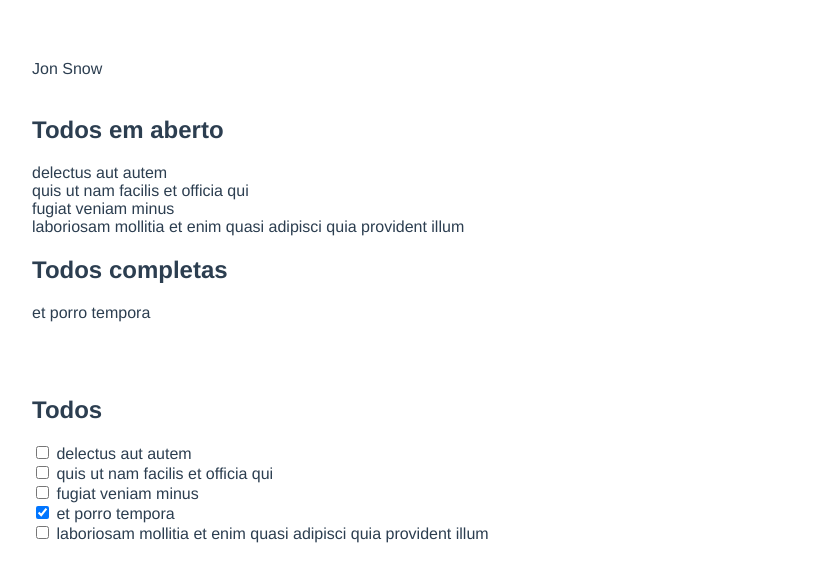
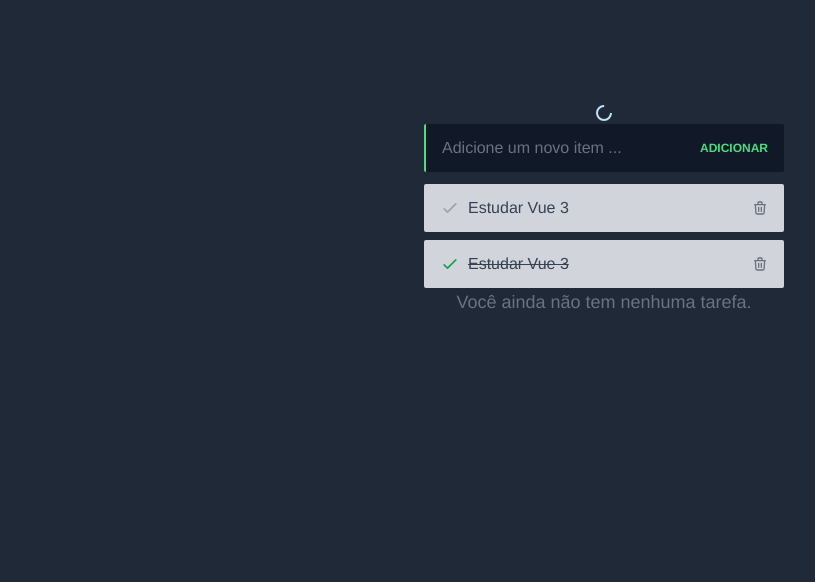
Before and after one commit to VictorDevRocha/Todo-List-Vue, a Vue app: page / in a window 1280 px wide. Shown: the top 582 px of the page, without its empty margins (36-851 px from the left). Built offline with nearby package versions, Linux system fonts and the light colour scheme.

Commit message:
Inicialização do projeto, baixado as dependencias do tailwind css, criação do layout

```diff
--- a/package.json
+++ b/package.json
@@ -8,7 +8,10 @@
     "lint": "vue-cli-service lint"
   },
   "dependencies": {
+    "autoprefixer": "^10.4.11",
     "core-js": "^3.8.3",
+    "postcss": "^8.4.16",
+    "tailwindcss": "^3.1.8",
     "vue": "^3.2.13"
   },
   "devDependencies": {
--- /dev/null
+++ b/postcss.config.js
@@ -0,0 +1,6 @@
+module.exports = {
+  plugins: {
+    tailwindcss: {},
+    autoprefixer: {},
+  }
+}
--- a/public/index.html
+++ b/public/index.html
@@ -1,17 +1,23 @@
 <!DOCTYPE html>
 <html lang="">
+
 <head>
   <meta charset="utf-8">
   <meta http-equiv="X-UA-Compatible" content="IE=edge">
   <meta name="viewport" content="width=device-width,initial-scale=1.0">
   <link rel="icon" href="<%= BASE_URL %>favicon.ico">
-    <title><%= htmlWebpackPlugin.options.title %></title>
+  <title>
+    <%= htmlWebpackPlugin.options.title %>
+  </title>
 </head>
-  <body>
+
+<body class="bg-gray-800">
   <noscript>
-      <strong>We're sorry but <%= htmlWebpackPlugin.options.title %> doesn't work properly without JavaScript enabled. Please enable it to continue.</strong>
+    <strong>We're sorry but <%= htmlWebpackPlugin.options.title %> doesn't work properly without JavaScript enabled.
+        Please enable it to continue.</strong>
   </noscript>
   <div id="app"></div>
   <!-- built files will be auto injected -->
 </body>
+
 </html>
--- a/src/App.vue
+++ b/src/App.vue
@@ -1,97 +1,167 @@
 <template>
-  <div>
-      {{ fullName }} <br> <br>
+  <!-- Content -->
+  <div class="px-3 py-10 md:px-10">
+    <div class="w-full sm:w-1/2 lg:w-1/3 mx-auto">
+      <!-- Todo spinner -->
+      <div class="text-center">
+        <img
+          src="@/assets/img/spinner.svg"
+          alt=""
+          class="inline-block w-5 h-5"
+        />
+      </div>
+      <!--/ Todo spinner -->
 
-      <h2>Todos em aberto</h2>
-      <div
-          v-for="todo in uncompletedTodos"
-          :key="todo.id"
+      <!-- Todo form -->
+      <form
+        class="flex items-center px-4 bg-gray-900 h-15 rounded-sm border-l-2 border-green-400 mb-3"
       >
-          {{ todo.title }}
+        <input
+          placeholder="Adicione um novo item ..."
+          type="text"
+          class="bg-gray-900 placeholder-gray-500 text-gray-500 font-light focus:outline-none block w-full appearance-none leading-normal py-3 pr-3"
+        />
+
+        <button
+          class="text-green-400 text-xs font-semibold focus:outline-none"
+          type="submit"
+        >
+          ADICIONAR
+        </button>
+      </form>
+      <!--/ Todo form -->
+
+      <!-- Todo items -->
+      <div class="space-y-2">
+        <div class="bg-gray-300 rounded-sm">
+          <div
+            class="flex items-center px-4 py-3 border-b border-gray-400 last:border-b-0"
+          >
+            <div class="flex items-center justify-center mr-2">
+              <button class="text-gray-400">
+                <svg
+                  class="w-5 h-5"
+                  fill="none"
+                  stroke="currentColor"
+                  viewBox="0 0 24 24"
+                  xmlns="http://www.w3.org/2000/svg"
+                >
+                  <path
+                    stroke-linecap="round"
+                    stroke-linejoin="round"
+                    stroke-width="2"
+                    d="M5 13l4 4L19 7"
+                  ></path>
+                </svg>
+              </button>
+            </div>
+
+            <div class="w-full">
+              <input
+                type="text"
+                placeholder="Digite a sua tarefa"
+                value="Estudar Vue 3"
+                class="bg-gray-300 placeholder-gray-500 text-gray-700 font-light focus:outline-none block w-full appearance-none leading-normal mr-3"
+              />
+            </div>
+
+            <div class="ml-auto flex items-center justify-center">
+              <button class="focus:outline-none">
+                <svg
+                  class="ml-3 h-4 w-4 text-gray-500"
+                  viewBox="0 0 24 24"
+                  fill="none"
+                  stroke="currentColor"
+                  xmlns="http://www.w3.org/2000/svg"
+                >
+                  <path
+                    d="M19 7L18.1327 19.1425C18.0579
+20.1891 17.187 21 16.1378 21H7.86224C6.81296 21 5.94208 20.1891 5.86732
+19.1425L5 7M10 11V17M14 11V17M15 7V4C15 3.44772 14.5523 3 14 3H10C9.44772
+3 9 3.44772 9 4V7M4 7H20"
+                    stroke-width="2"
+                    stroke-linecap="round"
+                    stroke-linejoin="round"
+                  />
+                </svg>
+              </button>
+            </div>
+          </div>
+        </div>
+
+        <div class="bg-gray-300 rounded-sm">
+          <div
+            class="flex items-center px-4 py-3 border-b border-gray-400 last:border-b-0"
+          >
+            <div class="flex items-center justify-center mr-2">
+              <button class="text-green-600">
+                <svg
+                  class="w-5 h-5"
+                  fill="none"
+                  stroke="currentColor"
+                  viewBox="0 0 24 24"
+                  xmlns="http://www.w3.org/2000/svg"
+                >
+                  <path
+                    stroke-linecap="round"
+                    stroke-linejoin="round"
+                    stroke-width="2"
+                    d="M5 13l4 4L19 7"
+                  ></path>
+                </svg>
+              </button>
+            </div>
+
+            <div class="w-full">
+              <input
+                type="text"
+                placeholder="Digite a sua tarefa"
+                value="Estudar Vue 3"
+                readonly
+                class="line-through bg-gray-300 placeholder-gray-500 text-gray-700 font-light focus:outline-none block w-full appearance-none leading-normal mr-3"
+              />
+            </div>
+
+            <div class="ml-auto flex items-center justify-center">
+              <button class="focus:outline-none">
+                <svg
+                  class="ml-3 h-4 w-4 text-gray-500"
+                  viewBox="0 0 24 24"
+                  fill="none"
+                  stroke="currentColor"
+                  xmlns="http://www.w3.org/2000/svg"
+                >
+                  <path
+                    d="M19 7L18.1327 19.1425C18.0579
+20.1891 17.187 21 16.1378 21H7.86224C6.81296 21 5.94208 20.1891 5.86732
+19.1425L5 7M10 11V17M14 11V17M15 7V4C15 3.44772 14.5523 3 14 3H10C9.44772
+3 9 3.44772 9 4V7M4 7H20"
+                    stroke-width="2"
+                    stroke-linecap="round"
+                    stroke-linejoin="round"
+                  />
+                </svg>
+              </button>
+            </div>
+          </div>
+        </div>
       </div>
+      <!--/ Todo items -->
 
-      <h2>Todos completas</h2>
-      <div
-          v-for="todo in completedTodos"
-          :key="todo.id"
-      >
-          {{ todo.title }}
+      <!-- Todo empty -->
+      <div class="text-center text-lg text-gray-500">
+        Você ainda não tem nenhuma tarefa.
       </div>
-
-      <br><br><br>
-
-      <h2>Todos</h2>
-      <div
-          v-for="todo in todos"
-          :key="todo.id"
-      >
-          <input
-              v-model="todo.completed"
-              type="checkbox"
-          >
-          {{ todo.title }}
-      </div>
-
+      <!--/ Todo empty -->
+    </div>
   </div>
+  <!--/ Content -->
 </template>
 
 <script>
 export default {
-  name: 'App',
-  data() {
-      return {
-          user: {
-              first_name: 'Jon',
-              last_name: 'Snow',
-          },
-          todos: [
-              {
-                  "userId": 1,
-                  "id": 1,
-                  "title": "delectus aut autem",
-                  "completed": false
-              },
-              {
-                  "userId": 1,
-                  "id": 2,
-                  "title": "quis ut nam facilis et officia qui",
-                  "completed": false
-              },
-              {
-                  "userId": 1,
-                  "id": 3,
-                  "title": "fugiat veniam minus",
-                  "completed": false
-              },
-              {
-                  "userId": 1,
-                  "id": 4,
-                  "title": "et porro tempora",
-                  "completed": true
-              },
-              {
-                  "userId": 1,
-                  "id": 5,
-                  "title": "laboriosam mollitia et enim quasi adipisci quia provident illum",
-                  "completed": false
-              }
-          ]
-      }
-  },
-  computed: {
-      fullName() {
-          return `${this.user.first_name} ${this.user.last_name}`
-      },
-      uncompletedTodos() {
-          return this.todos.filter(todo => !todo.completed);
-      },
-      completedTodos() {
-          return this.todos.filter(todo => todo.completed)
-      },
-  },
-  methods: {
-  }
-}
+  name: "App",
+};
 </script>
 
 <style>
--- /dev/null
+++ b/src/assets/css/main.css
@@ -0,0 +1,3 @@
+@tailwind base;
+@tailwind components;
+@tailwind utilities;
--- a/src/main.js
+++ b/src/main.js
@@ -1,4 +1,5 @@
 import { createApp } from 'vue'
 import App from './App.vue'
+import '@/assets/css/main.css'
 
 createApp(App).mount('#app')
--- /dev/null
+++ b/tailwind.config.js
@@ -0,0 +1,11 @@
+/** @type {import('tailwindcss').Config} */
+module.exports = {
+  content: [
+    './public/index.html',
+    "./src/**/*.{html,js,vue}"
+  ],
+  theme: {
+    extend: {},
+  },
+  plugins: [],
+}
```
Also changed, not shown: api/database.json (added, +19 -0 lines), src/assets/img/spinner.svg (added), 1 other file (tests, documents, lock files or other folders). Lines whose indentation alone changed are shown as unchanged.
